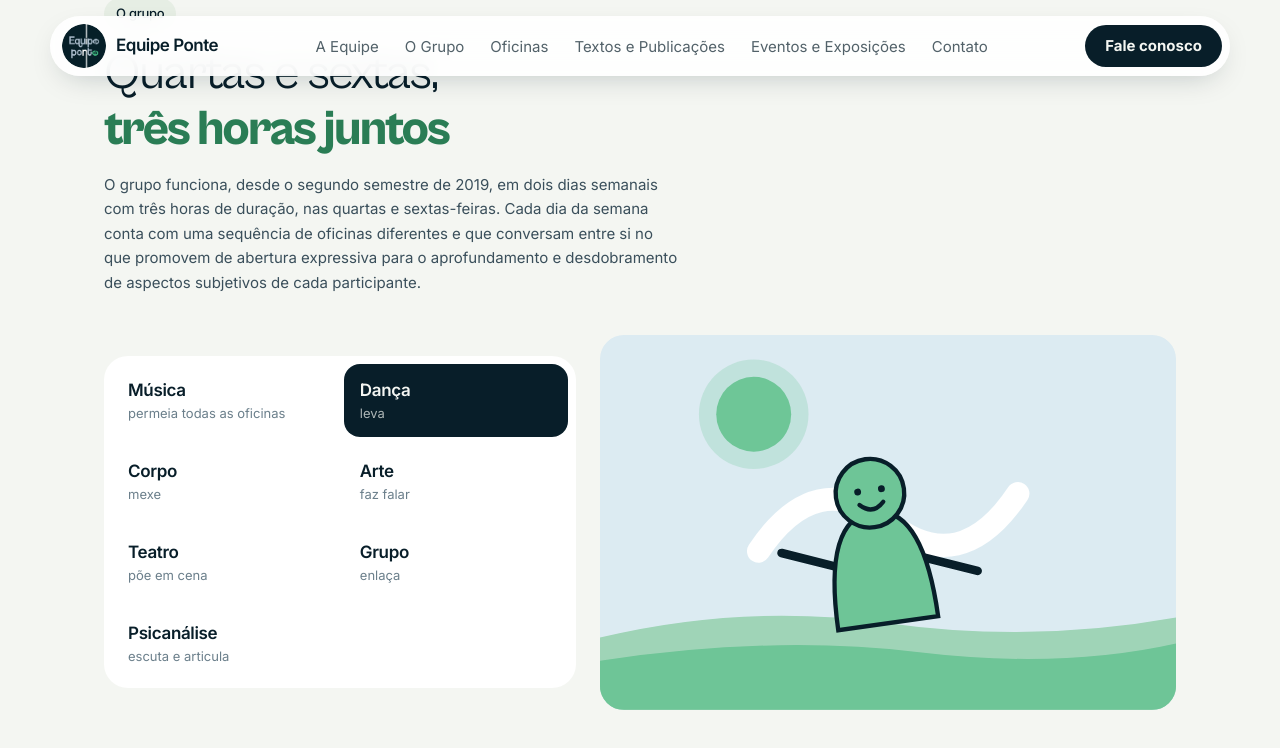
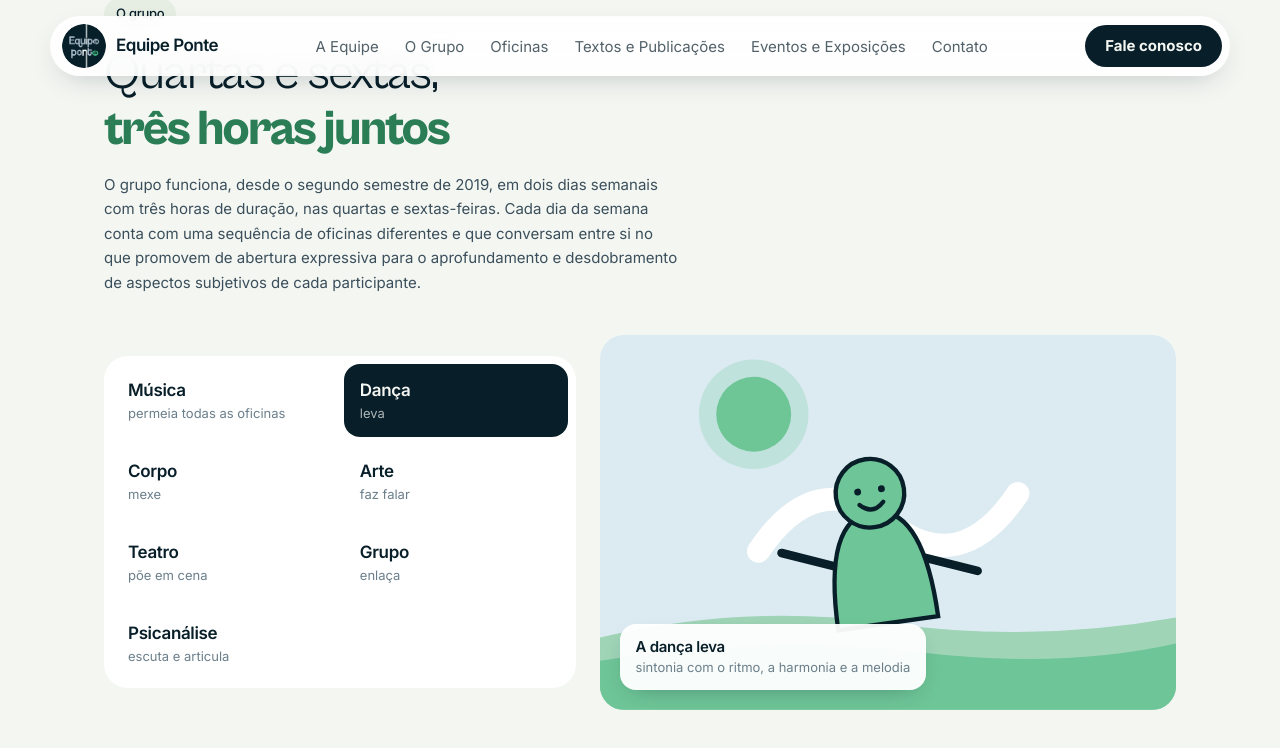
Before and after one commit to jnjr86/equipe-ponte_claude, a Next.js app: page / in a window 1280 px wide. Both pictures are taken after a click on the tab "Dança leva". Shown: the part 2867-3615 px from the top of the page. Built offline with nearby package versions, Linux system fonts and the light colour scheme.

Commit message:
Mantém o cartão de legenda nas cenas sem imagem própria
Co-Authored-By: Claude Opus 5.5 <noreply@anthropic.com>

```diff
--- a/components/DayScene.tsx
+++ b/components/DayScene.tsx
@@ -157,6 +157,22 @@ export function DayScene() {
             />
           )}
         </AnimatePresence>
+        {/* Cartão de legenda, exceto nas cenas com imagem própria */}
+        <AnimatePresence mode="wait">
+          {!sceneImages[scene.key] && (
+            <motion.div
+              key={scene.key}
+              initial={{ opacity: 0, y: 10 }}
+              animate={{ opacity: 1, y: 0 }}
+              exit={{ opacity: 0, y: -6 }}
+              transition={{ duration: 0.25 }}
+              className="absolute bottom-3 left-3 max-w-[78%] rounded-2xl bg-white/95 px-4 py-3 shadow-[0_8px_24px_-12px_rgba(8,30,41,0.4)] sm:bottom-5 sm:left-5"
+            >
+              <p className="text-[15px] font-semibold tracking-[-0.02em]">{scene.line}</p>
+              <p className="text-[13px] text-ink-muted">{scene.note}</p>
+            </motion.div>
+          )}
+        </AnimatePresence>
       </div>
     </div>
   );
```
